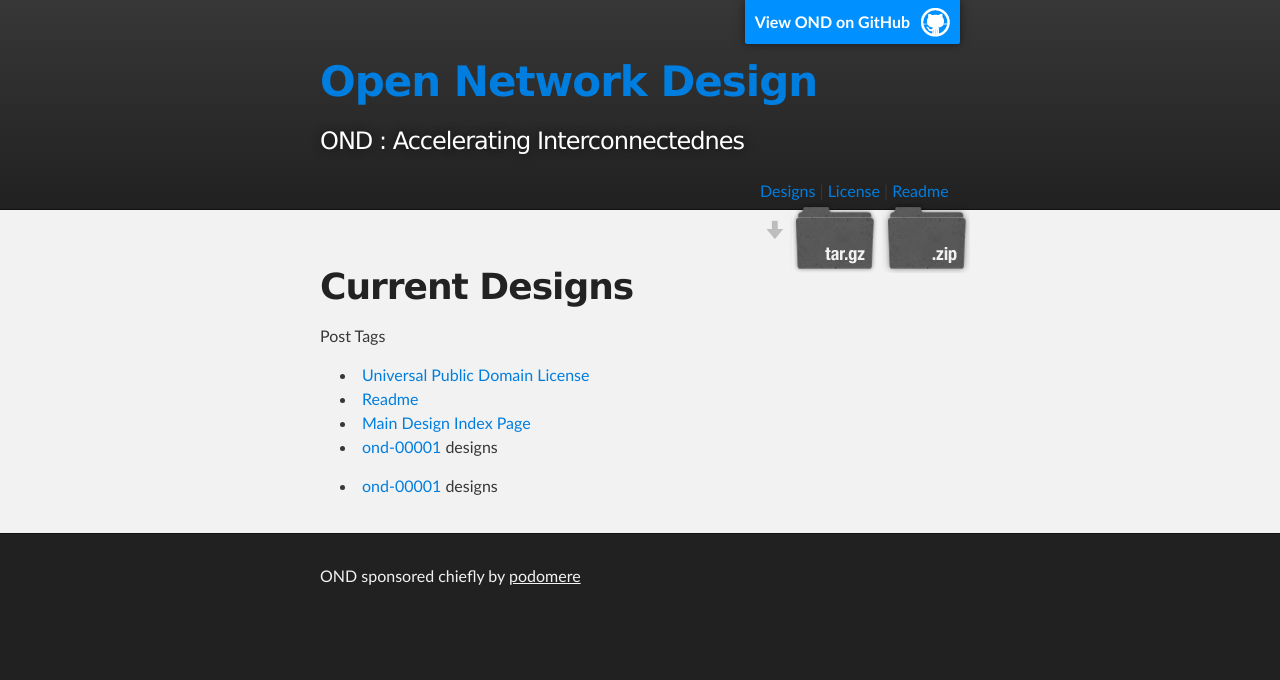
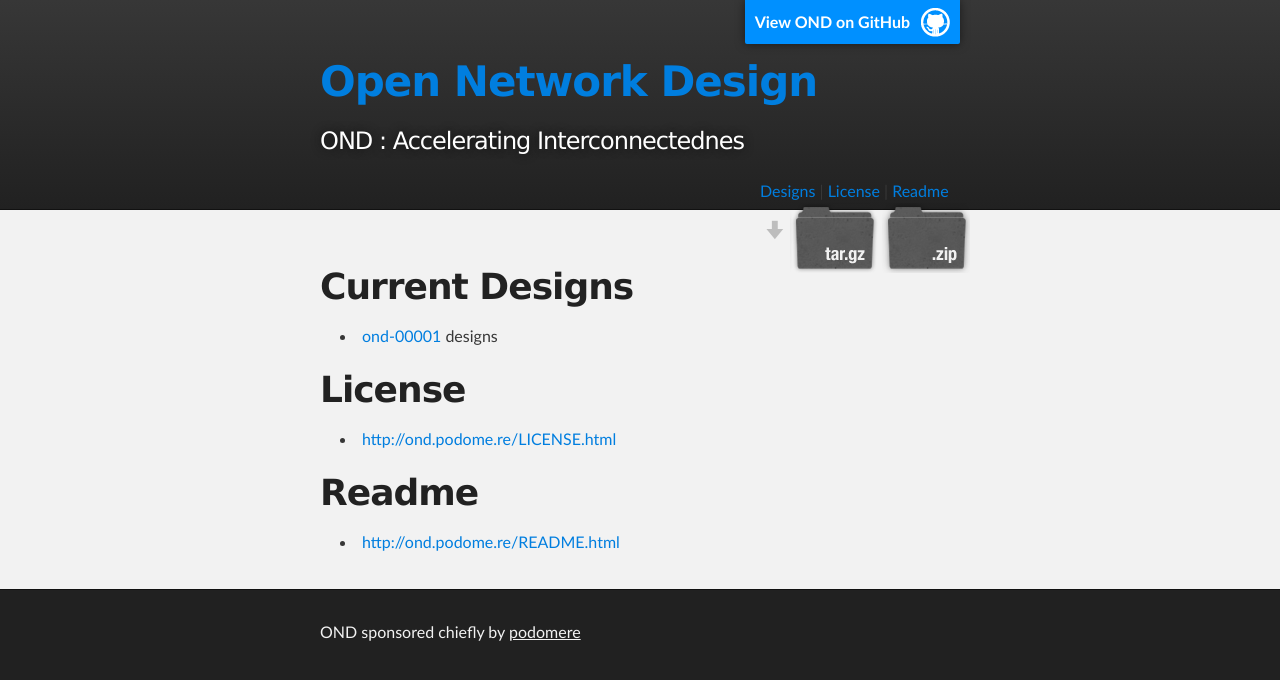
Before and after one commit to podomere/ond, a Jekyll site: the page built from designs.md, in a window 1280 px wide. Shown: the top 680 px of the page. Built offline with Jekyll 4.4.1, drawn with Linux system fonts in a browser that asks for light colours.

Commit message:
Update designs.md

```diff
--- a/designs.md
+++ b/designs.md
@@ -4,20 +4,6 @@ title: Main Design Index Page
 ---
 
 # Current Designs
-
-
-{{site.pages.tags}}
-
-Post Tags
-{{post.tags}}
-
-
-<ul>
-{% assign sorted_pages = site.pages | sort:"name" %}
-{% for node in sorted_pages %}
-  <li><a href="{{node.url}}">{{node.title}}</a> {{node.tags}}</li>
-{% endfor %}
-</ul>
 
 <ul>
 {% for page in site.pages %}
@@ -28,3 +14,11 @@ Post Tags
 	{% endfor %}
 	{% endfor %}
 </ul>
+
+# License
+
+* [http://ond.podome.re/LICENSE.html](http://ond.podome.re/LICENSE.html)
+
+# Readme
+
+* [http://ond.podome.re/README.html](http://ond.podome.re/README.html)
```
